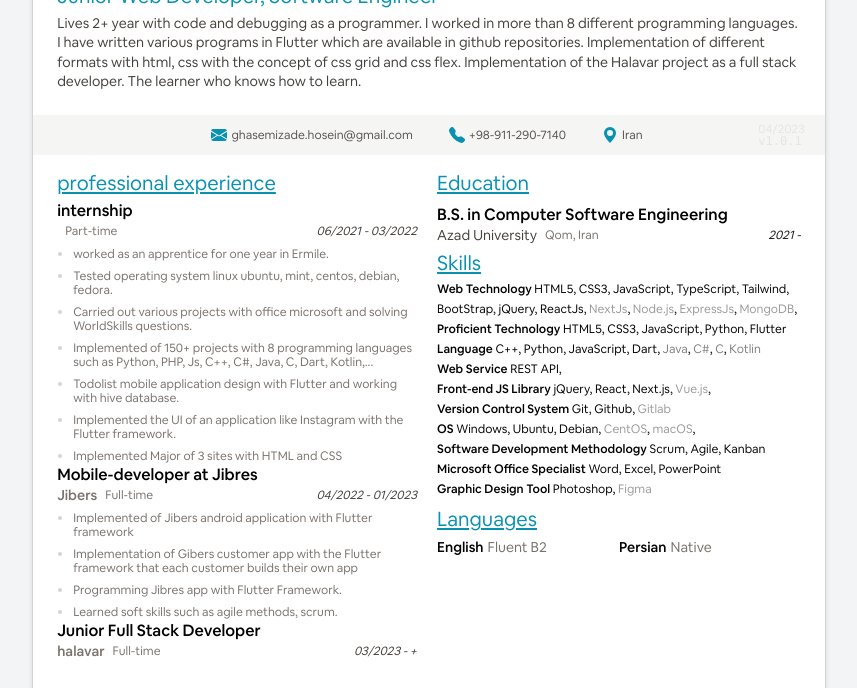
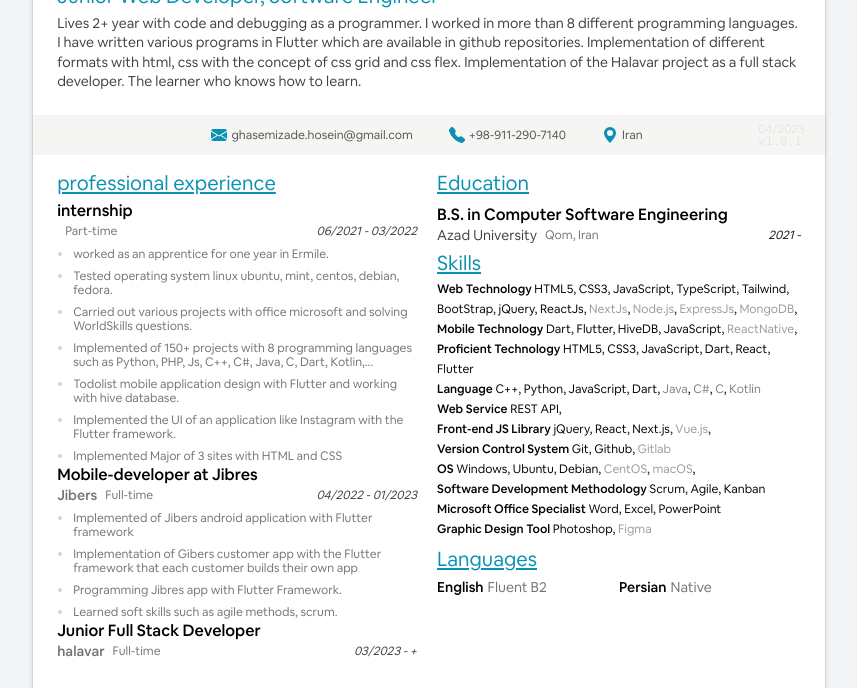
Before and after one commit to ghasemizade/ov_resume, a website: page index.html in a window 1280 px wide. Shown: the part 99-787 px from the top of the page, without its empty margins (211-1068 px from the left). Drawn offline with Linux system fonts and the light colour scheme.

Commit message:
update resume

```diff
--- a/index.html
+++ b/index.html
@@ -365,11 +365,21 @@
           </section>
 
           <section class="leading-5 text-xs" itemscope itemtype="https://schema.org/ListItem">
+            <h3 class="font-light inline-block">Mobile Technology</h3>
+            <span itemprop="name">Dart</span>,
+            <span itemprop="name">Flutter</span>,
+            <span itemprop="name">HiveDB</span>,
+            <span itemprop="name">JavaScript</span>,
+            <span class="opacity-40" itemprop="name">ReactNative</span>,
+          </section>
+
+          <section class="leading-5 text-xs" itemscope itemtype="https://schema.org/ListItem">
             <h3 class="font-light inline-block">Proficient Technology</h3>
             <span itemprop="name">HTML5</span>,
             <span itemprop="name">CSS3</span>,
             <span itemprop="name">JavaScript</span>,
-            <span itemprop="name">Python</span>,
+            <span itemprop="name">Dart</span>,
+            <span itemprop="name">React</span>,
             <span itemprop="name">Flutter</span>
           </section>
 
```
